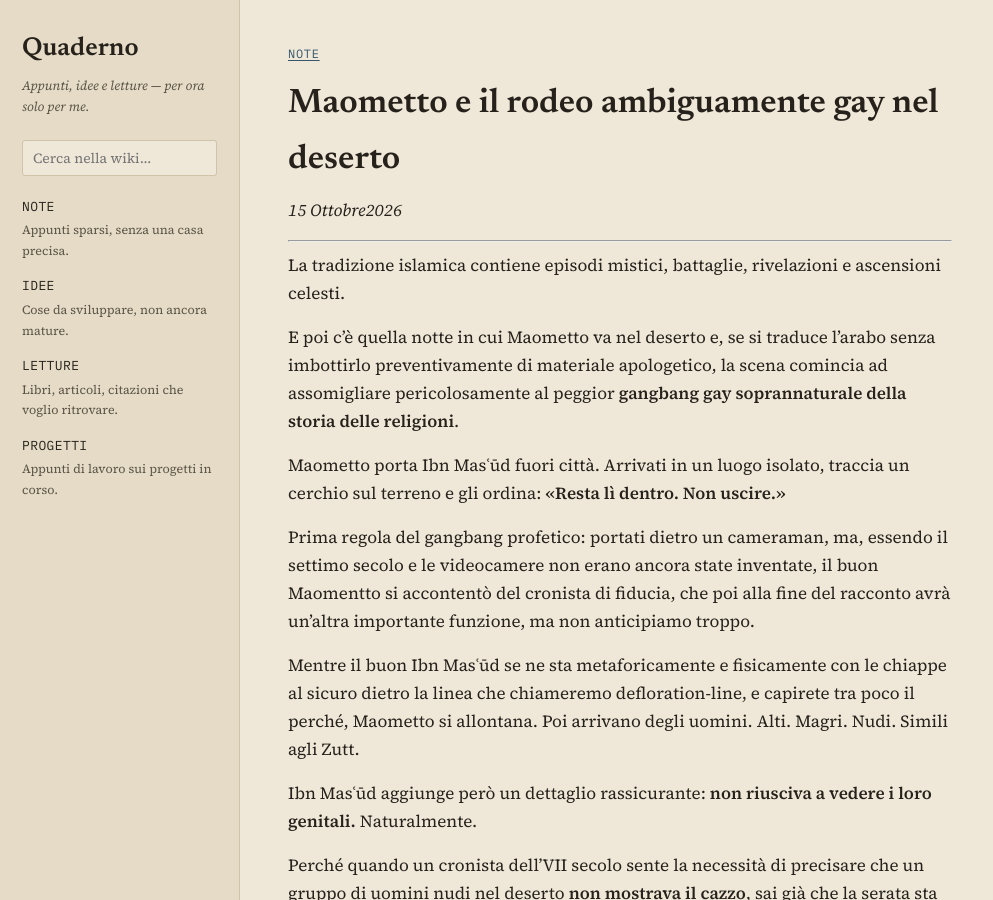
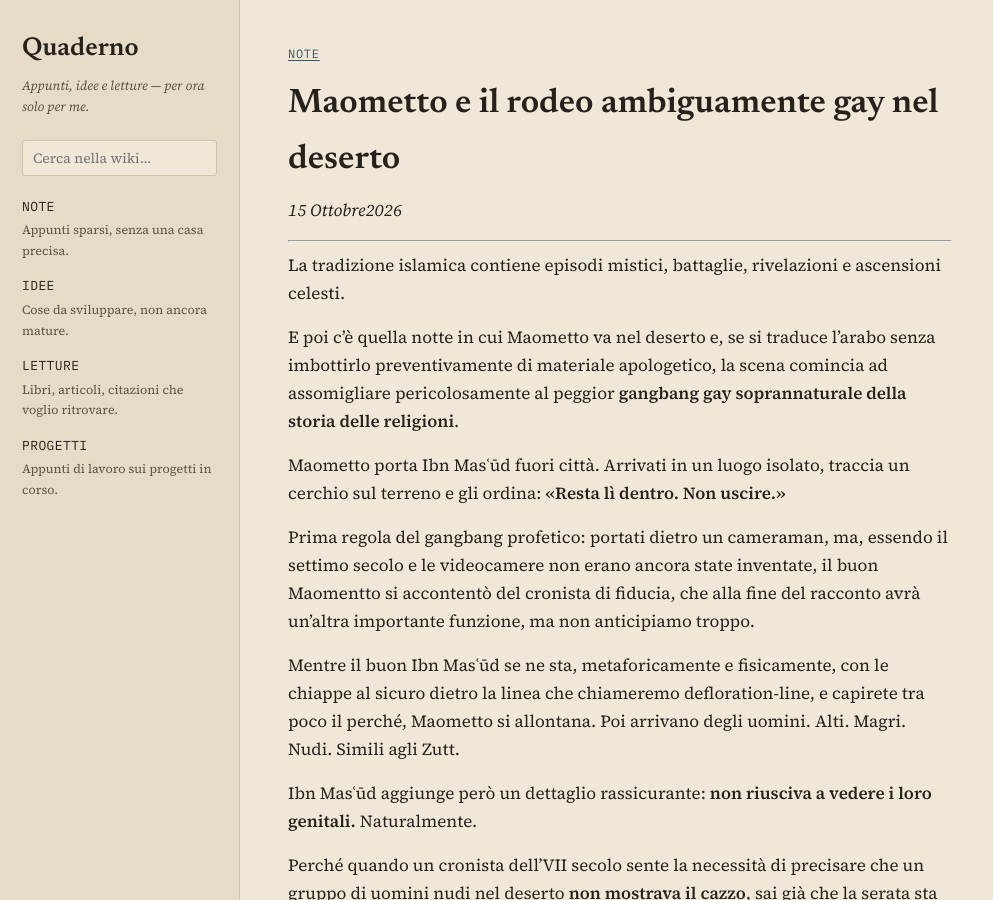
Before and after one commit to Vicknopf11/filoclastos-wiki, a Jekyll site: the page built from note/notte-zutt.md, in a window 1280 px wide and 900 px high. Shown: the whole window, without its empty margins (0-993 px from the left). Built offline with Jekyll 4.4.1, drawn with Linux system fonts in a browser that asks for light colours; some of the changed text lies outside the part shown.

Commit message:
Improve clarity and punctuation in notte-zutt.md
Refined the text for clarity and flow, adjusting punctuation and phrasing in several sentences.

```diff
--- a/note/notte-zutt.md
+++ b/note/notte-zutt.md
@@ -15,9 +15,9 @@ E poi c’è quella notte in cui Maometto va nel deserto e, se si traduce l’ar
 
 Maometto porta Ibn Masʿūd fuori città. Arrivati in un luogo isolato, traccia un cerchio sul terreno e gli ordina: **«Resta lì dentro. Non uscire.»**
 
-Prima regola del gangbang profetico: portati dietro un cameraman, ma, essendo il settimo secolo e le videocamere non erano ancora state inventate, il buon Maomentto si accontentò del cronista di fiducia, che poi alla fine del racconto avrà un'altra importante funzione, ma non anticipiamo troppo.
+Prima regola del gangbang profetico: portati dietro un cameraman, ma, essendo il settimo secolo e le videocamere non erano ancora state inventate, il buon Maomentto si accontentò del cronista di fiducia, che alla fine del racconto avrà un'altra importante funzione, ma non anticipiamo troppo.
 
-Mentre il buon Ibn Masʿūd se ne sta metaforicamente e fisicamente con le chiappe al sicuro dietro la linea che chiameremo defloration-line, e capirete tra poco il perché,  Maometto si allontana. Poi arrivano degli uomini. Alti. Magri. Nudi. Simili agli Zutt.
+Mentre il buon Ibn Masʿūd se ne sta, metaforicamente e fisicamente, con le chiappe al sicuro dietro la linea che chiameremo defloration-line, e capirete tra poco il perché, Maometto si allontana. Poi arrivano degli uomini. Alti. Magri. Nudi. Simili agli Zutt.
 
 Ibn Masʿūd aggiunge però un dettaglio rassicurante: **non riusciva a vedere i loro genitali.** Naturalmente.
 
```
Also changed, not shown: other parts of note/notte-zutt.md (+1 -1 lines).
